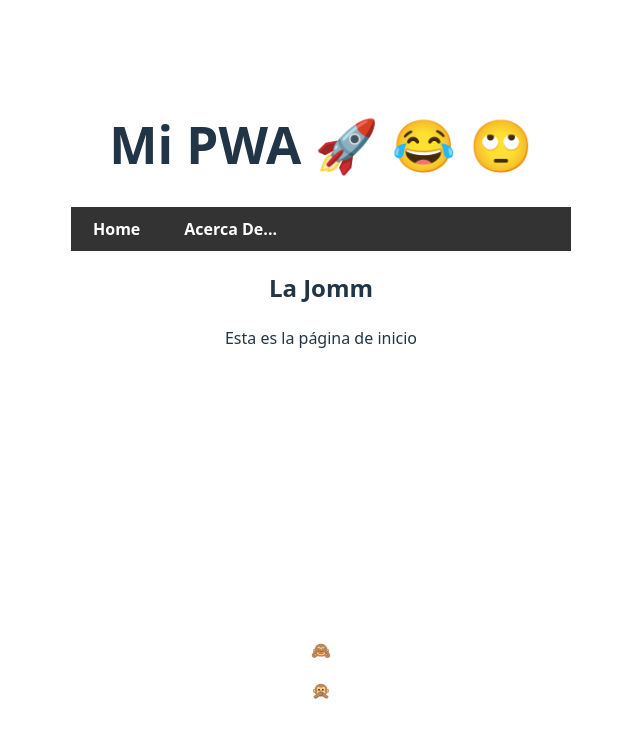
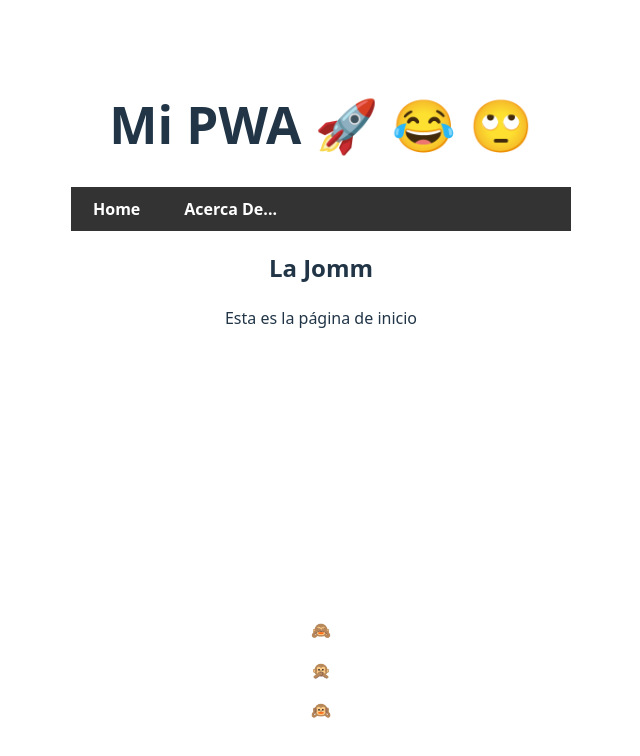
Before and after one commit to bguzmanm/devops-feg3, a React app: page / in a window 1280 px wide. Shown: the top 756 px of the page, without its empty margins (319-959 px from the left). Built offline with nearby package versions, Linux system fonts and the light colour scheme; no server answers; the HTML template or start-up script is replaced by a standard one.

Commit message:
add monky

```diff
--- a/src/App.jsx
+++ b/src/App.jsx
@@ -7,8 +7,8 @@ function App() {
       <h1>Mi PWA 🚀 😂 🙄</h1>
       <AppRoutes />
       <p>🙈</p>
-
       <p>🙊</p>
+      <p>🙉</p>
     </div>
   );
 }
```
